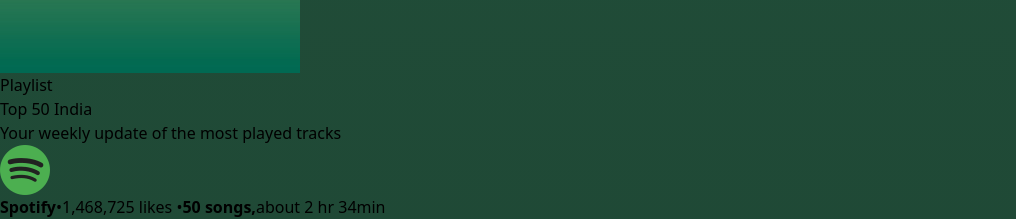
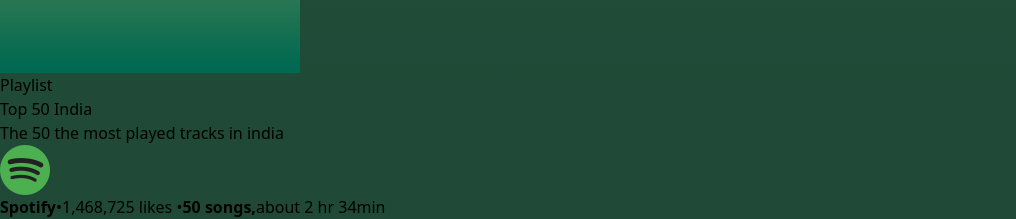
Before and after one commit to analogsoul13/Spotify-Clone, a React (Vite) app: page /album/1 in a window 1280 px wide. Shown: the part 1640-1859 px from the top of the page, without its empty margins (0-1016 px from the left). Built offline with nearby package versions, Linux system fonts and the light colour scheme.

Commit message:
added description

```diff
--- a/src/assets/assets.js
+++ b/src/assets/assets.js
@@ -24,6 +24,7 @@
 import spotify_main_logo from './spotify_main_logo.png'
 import download_icon from './download_icon.png'
 import hamburger_icon from './hamburger_icon.png'
+import close_icon from './close_icon.png'
 import clock_icon from './clock_icon.png'
 import img1 from './img1.jpg'
 import img2 from './img2.jpg'
@@ -80,6 +81,7 @@
     spotify_main_logo,
     download_icon,
     hamburger_icon,
+    close_icon,
     clock_icon,
     arijith,
     arr,
@@ -103,14 +105,14 @@
         id:1,
         name: "Top 50 India",
         image: img9,
-        desc:"Your weekly update of the most played tracks",
+        desc:"The 50 the most played tracks in india",
         bgColor:"#22543d"
     },
     {
         id:2,
         name: "Trending India",
         image: img10,
-        desc:"Your weekly update of the most played tracks",
+        desc:"Your weekly update of the trending tracks",
         bgColor:"#742a2a"
     },
     {
@@ -131,7 +133,7 @@
         id:5,
         name: "Happy Favorites",
         image: img15,
-        desc:"Your weekly update of the most played tracks",
+        desc:"Happy favorites tracks for you",
         bgColor:"#744210"
     }
 ]
```
